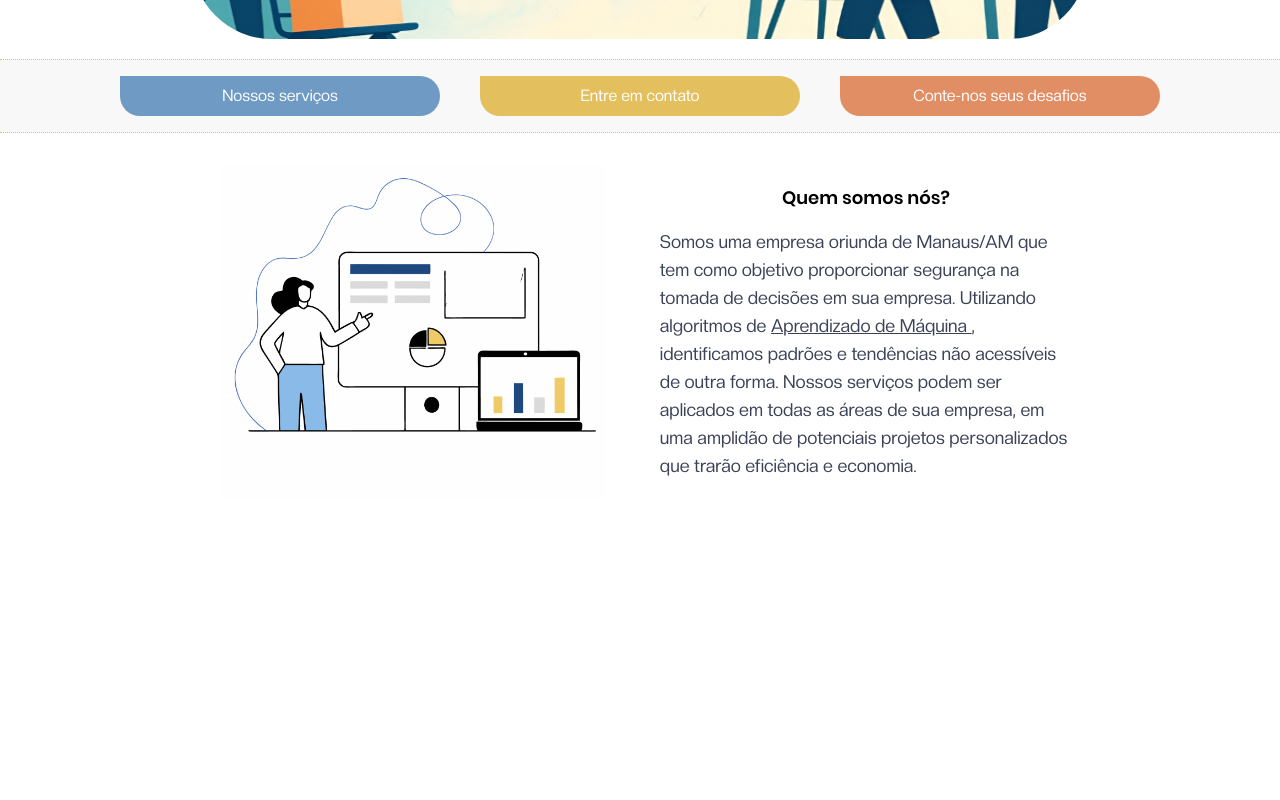
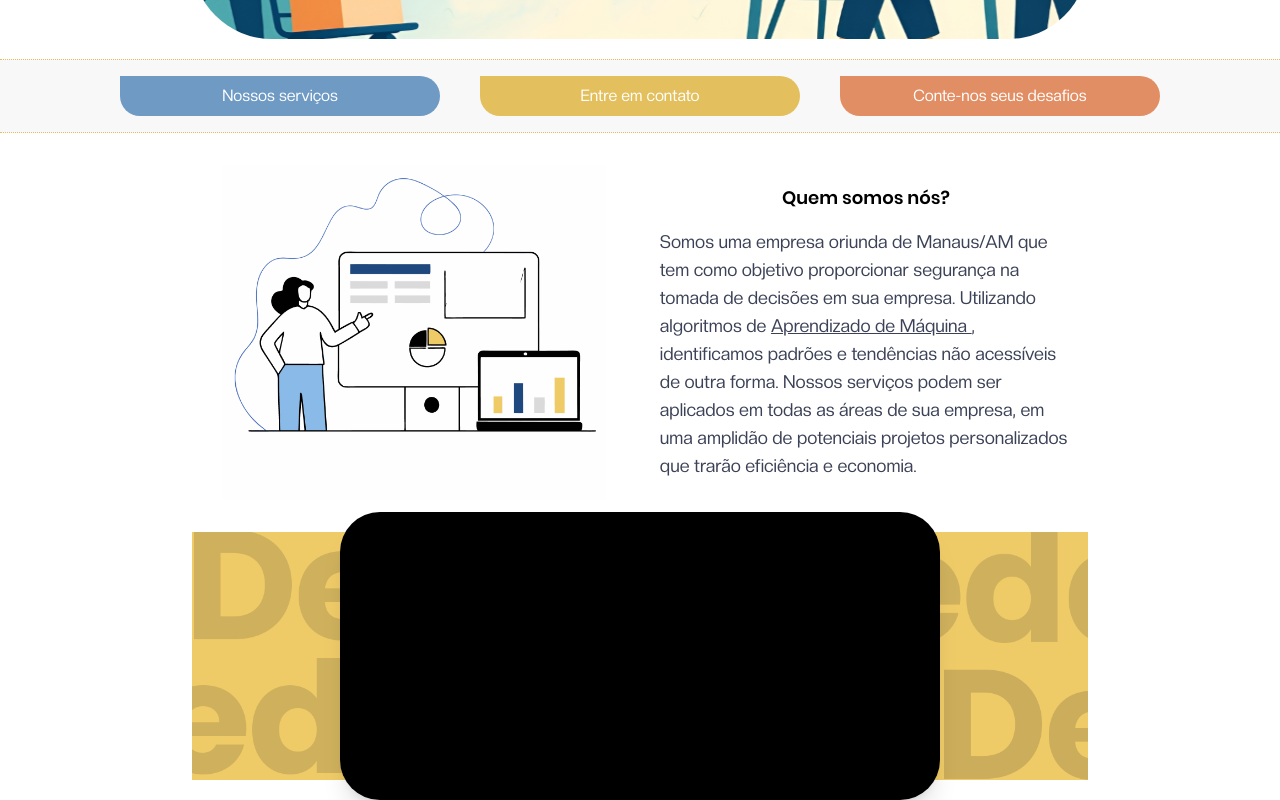
Before and after one commit to dedalusbi/site-dedalus-2.0, an Angular app: page / in a window 1280 px wide. Shown: the part 435-1235 px from the top of the page. Before the commit the page ends 935 px from the top, so only its background shows below. Built offline with nearby package versions, Linux system fonts and the light colour scheme.

Commit message:
videocontainer

```diff
--- a/src/app/app.component.html
+++ b/src/app/app.component.html
@@ -22,7 +22,7 @@
 
 
     <!--QUEM SOMOS NÓS-->
-    <div id="quem-somos-nos" class="flex flex-col sm:flex-row items-center sm:justify-center gap-2 mt-8">
+    <div id="quem-somos-nos" class="flex flex-col sm:flex-row items-center sm:justify-center gap-2 my-8">
         <div class="w-full sm:w-1/2 flex justify-center">
             <img src="../assets/imagem-quem-somos-nos.png" alt="Quem somos nós?" class="max-w-sm">
         </div>
@@ -36,6 +36,10 @@
     </div>
 
 
+    <!-- video container-->
+
+    <app-videocontainer ></app-videocontainer>
+
     <router-outlet></router-outlet>
 
 
--- a/src/app/app.component.ts
+++ b/src/app/app.component.ts
@@ -1,10 +1,11 @@
 import { Component } from '@angular/core';
 import { RouterOutlet } from '@angular/router';
 import { HeaderComponent } from "./header/header.component";
+import { VideocontainerComponent } from "./videocontainer/videocontainer.component";
 
 @Component({
   selector: 'app-root',
-  imports: [RouterOutlet, HeaderComponent],
+  imports: [RouterOutlet, HeaderComponent, VideocontainerComponent],
   templateUrl: './app.component.html',
   styleUrl: './app.component.css'
 })
--- /dev/null
+++ b/src/app/videocontainer/videocontainer.component.css
@@ -0,0 +1,7 @@
+.bg-cover {
+    background-size: cover;
+}
+
+.bg-center {
+    background-position: center;
+}
--- /dev/null
+++ b/src/app/videocontainer/videocontainer.component.html
@@ -0,0 +1,16 @@
+<!-- container principal que define a largura total e centraliza o conteúdo-->
+<div class="w-full flex justify-center items-center">
+    <!--div para a barra amarela com a imagem de fundo.-->
+    <div class="bg-cover w-full flex justify-center py-5" style="background-image: url('../../assets/faixaamarela.png');">
+
+        <!--div que simula o corpo do telefone-->
+        <div class="h-72 w-full sm:w-[600px]  bg-black rounded-[40px] overflow-hidden shadow-xl flex justify-center items-center -my-10">
+
+            <!--placeholder para o futuro reprodutor de vídeo.-->
+            <div class="w-[95%] h-[95%] bg-black rounded-[30px] text-white flex justify-center items-center text-lg"></div>
+
+        </div>
+
+    </div>
+
+</div>
```
Also changed, not shown: src/app/videocontainer/videocontainer.component.ts (added, +11 -0 lines), src/assets/faixaamarela.png (added), 1 other file (tests, documents, lock files or other folders).
